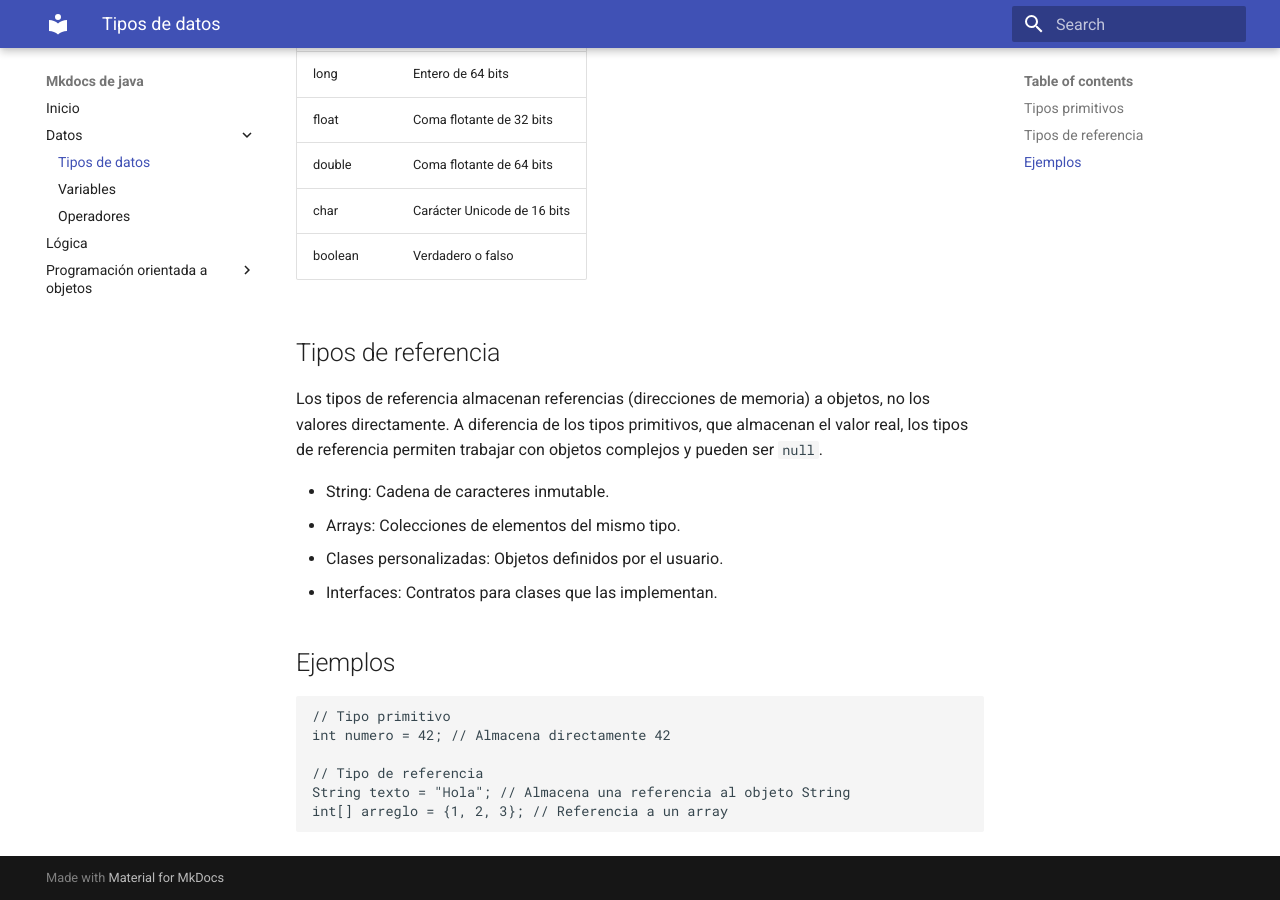
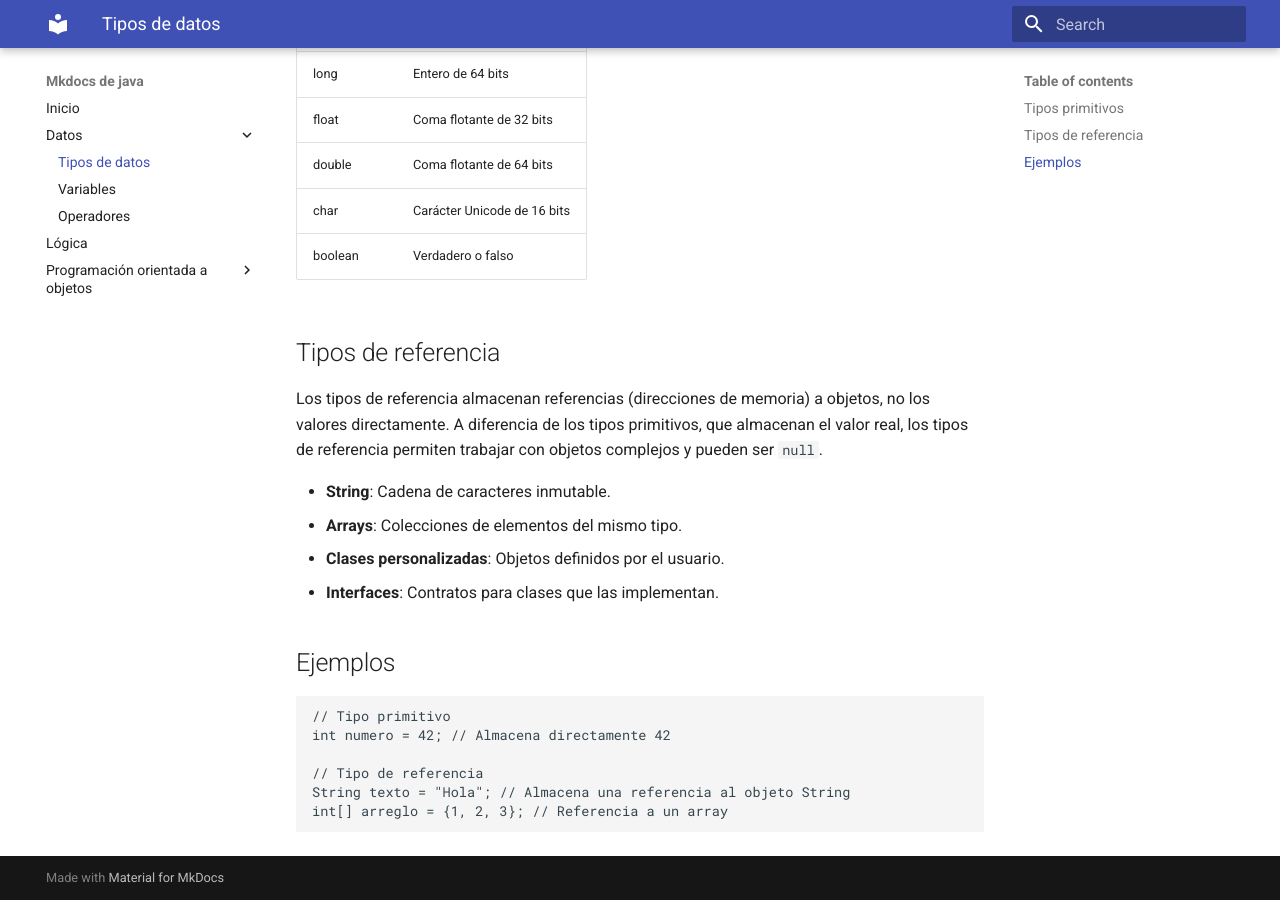
Before and after one commit to Aaron8118/markdawn-de-java, an MkDocs documentation site: the page built from docs/tipos_de_datos.md, in a window 1280 px wide and 900 px high, scrolled down 502 px. Built offline with MkDocs 1.6.1 and Material for MkDocs 9.7.7, drawn with Linux system fonts in a browser that asks for light colours; part of the change alters nothing that is shown.

```diff
--- a/docs/tipos_de_datos.md
+++ b/docs/tipos_de_datos.md
@@ -22,10 +22,10 @@ En Java, los tipos de datos se dividen en dos categorías principales:
 
 Los tipos de referencia almacenan referencias (direcciones de memoria) a objetos, no los valores directamente. A diferencia de los tipos primitivos, que almacenan el valor real, los tipos de referencia permiten trabajar con objetos complejos y pueden ser `null`.
 
-- String: Cadena de caracteres inmutable.
-- Arrays: Colecciones de elementos del mismo tipo.
-- Clases personalizadas: Objetos definidos por el usuario.
-- Interfaces: Contratos para clases que las implementan.
+- **String**: Cadena de caracteres inmutable.
+- **Arrays**: Colecciones de elementos del mismo tipo.
+- **Clases personalizadas**: Objetos definidos por el usuario.
+- **Interfaces**: Contratos para clases que las implementan.
 
 ## Ejemplos
 
```
